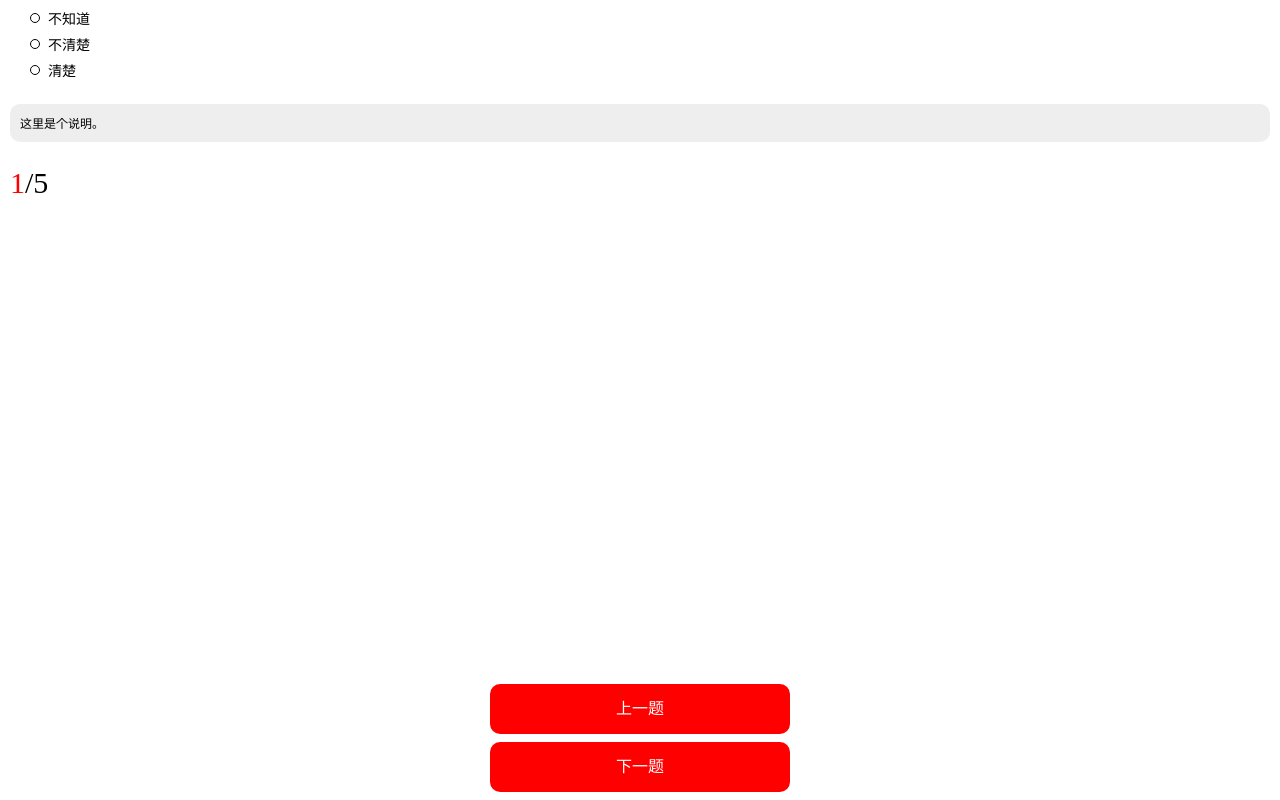
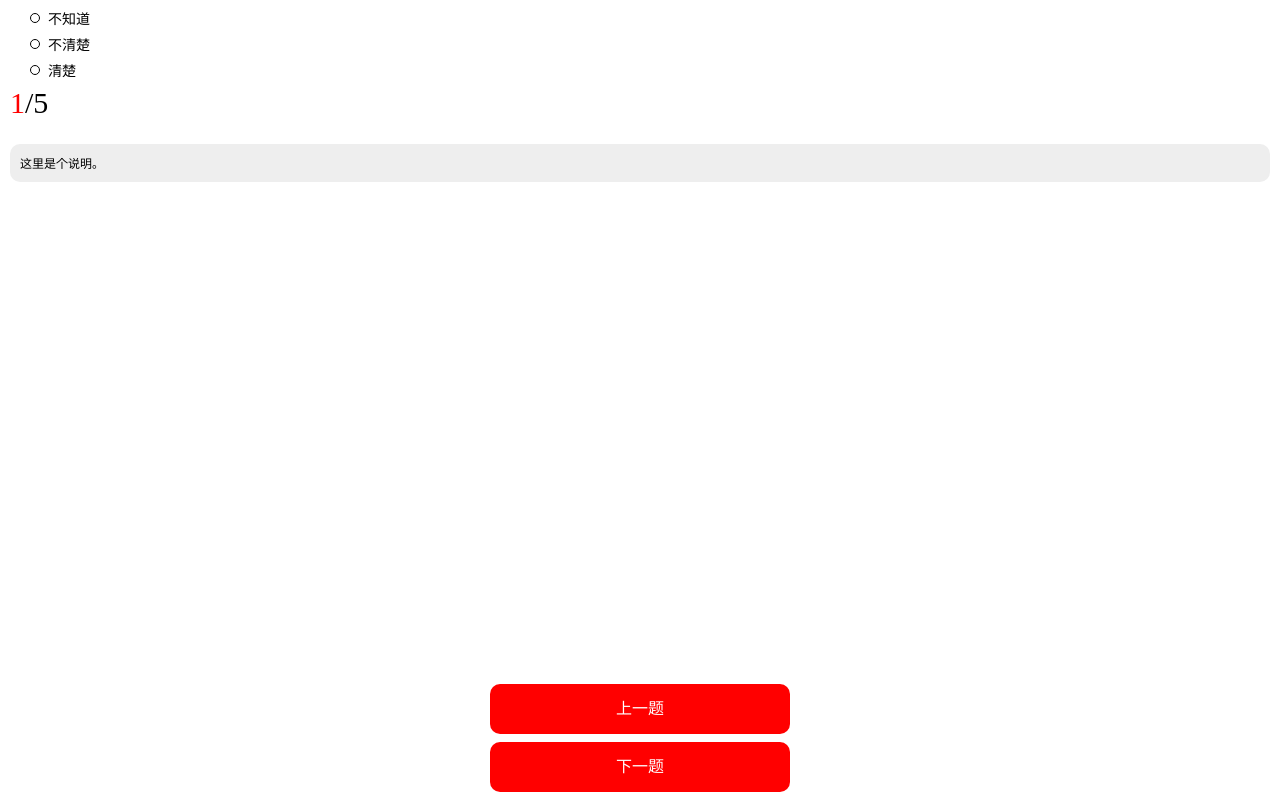
Before and after one commit to howyea/codemojo, a React (Vite) app in the folder exam-react-ts/: page / in a window 1280 px wide. Built offline with nearby package versions, Linux system fonts and the light colour scheme.

Commit message:
about Explain component

```diff
--- a/exam-react-ts/src/App.tsx
+++ b/exam-react-ts/src/App.tsx
@@ -5,6 +5,7 @@ import {QuestionType, questionList} from './data.ts'
 
 import QuestionNum from './components/QuestionNum.tsx'
 import Question from './components/Question'
+import Explain from './components/Explain'
 function App() {
   const [currentIndex, setCurrentIndex] = useState<number>(0);
   // 记录每一个题目的选项索引
@@ -47,13 +48,13 @@ function App() {
         })
       }
       </div>
-      <div className="explain">{questionList[currentIndex].explain}</div>
       <div className="btnBox">
         <div className="btn" onClick={() => {changeCurrentIndex("prev")}}>上一题</div>
         <div className="btn" onClick={() => {changeCurrentIndex("next")}}>下一题</div>
       </div>
       <QuestionNum currentIndex={currentIndex} questionList={questionList} />
       <Question question={questionList[currentIndex].questson} />
+      <Explain explain={questionList[currentIndex].explain}/>
     </div>
   )
 }
--- /dev/null
+++ b/exam-react-ts/src/components/Explain.tsx
@@ -0,0 +1,10 @@
+import {JSX} from "react-dom"
+interface PropsType {
+  explain: string;
+}
+const Explain = (props: PropsType): JSX.Element => {
+  const { explain } = props;
+  return <div className="explain">{explain}</div>
+}
+
+export default Explain;
```
